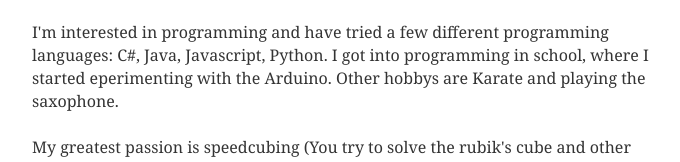
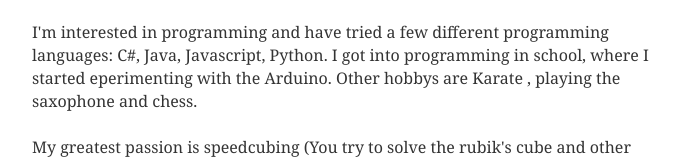
Before and after one commit to Christoph1911/MyFirstWebsite, a Gatsby site: page /about in a window 1280 px wide. Shown: the part 251-413 px from the top of the page, without its empty margins (299-979 px from the left). Built offline with nearby package versions, Linux system fonts and the light colour scheme; Gatsby itself is replaced by a stand-in of ours.

Commit message:
commit ches

```diff
--- a/src/pages/about.js
+++ b/src/pages/about.js
@@ -12,7 +12,7 @@
       </p>
       <p>
         I'm interested in programming and have tried a few different programming languages: C#, Java, Javascript, Python. I got into programming in school, where I started eperimenting with the Arduino.
-        Other hobbys are Karate and playing the saxophone.
+        Other hobbys are Karate , playing the saxophone and chess.
       </p>
       <p>
         My greatest passion is speedcubing (You try to solve the rubik's cube and other twisty puzzles as quickly as possible).
```
